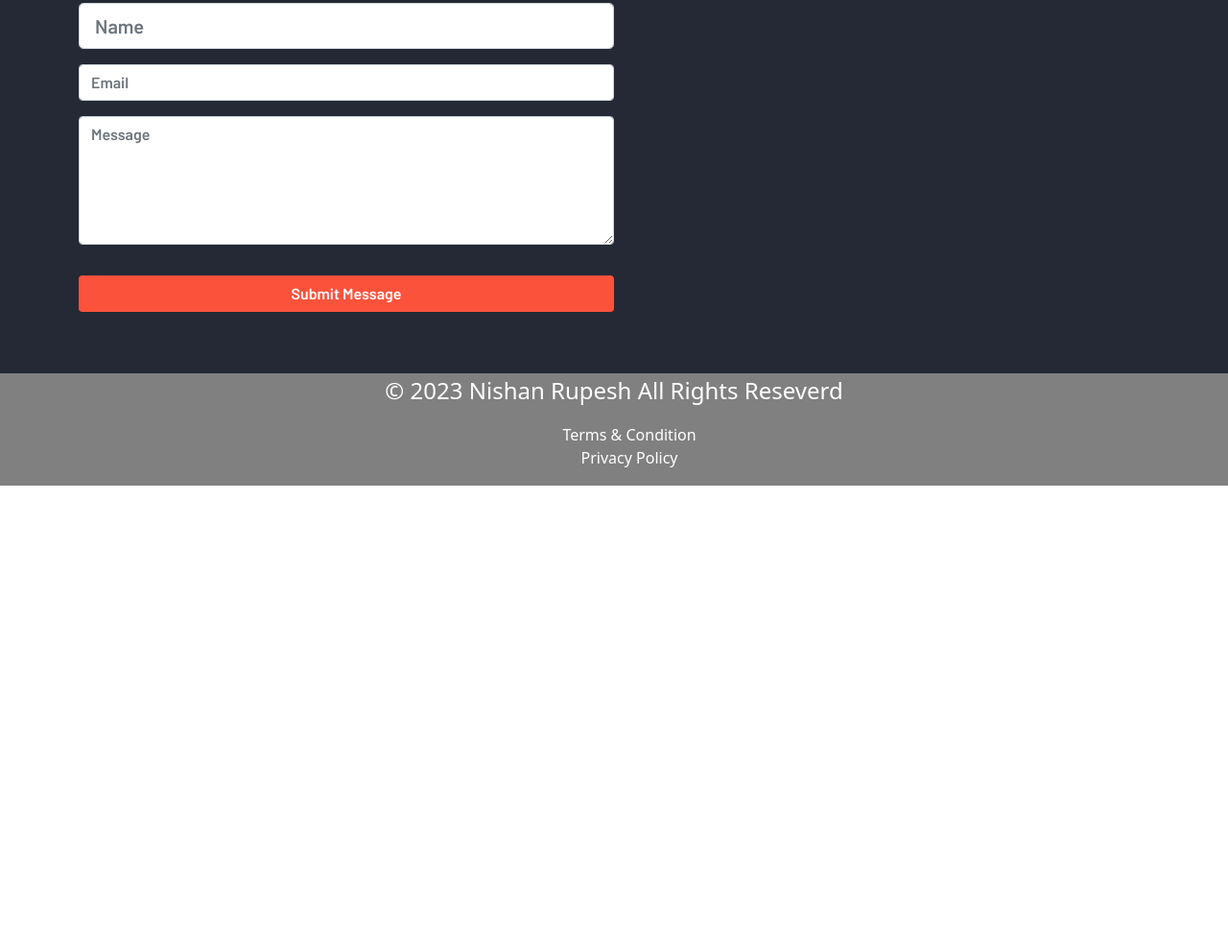
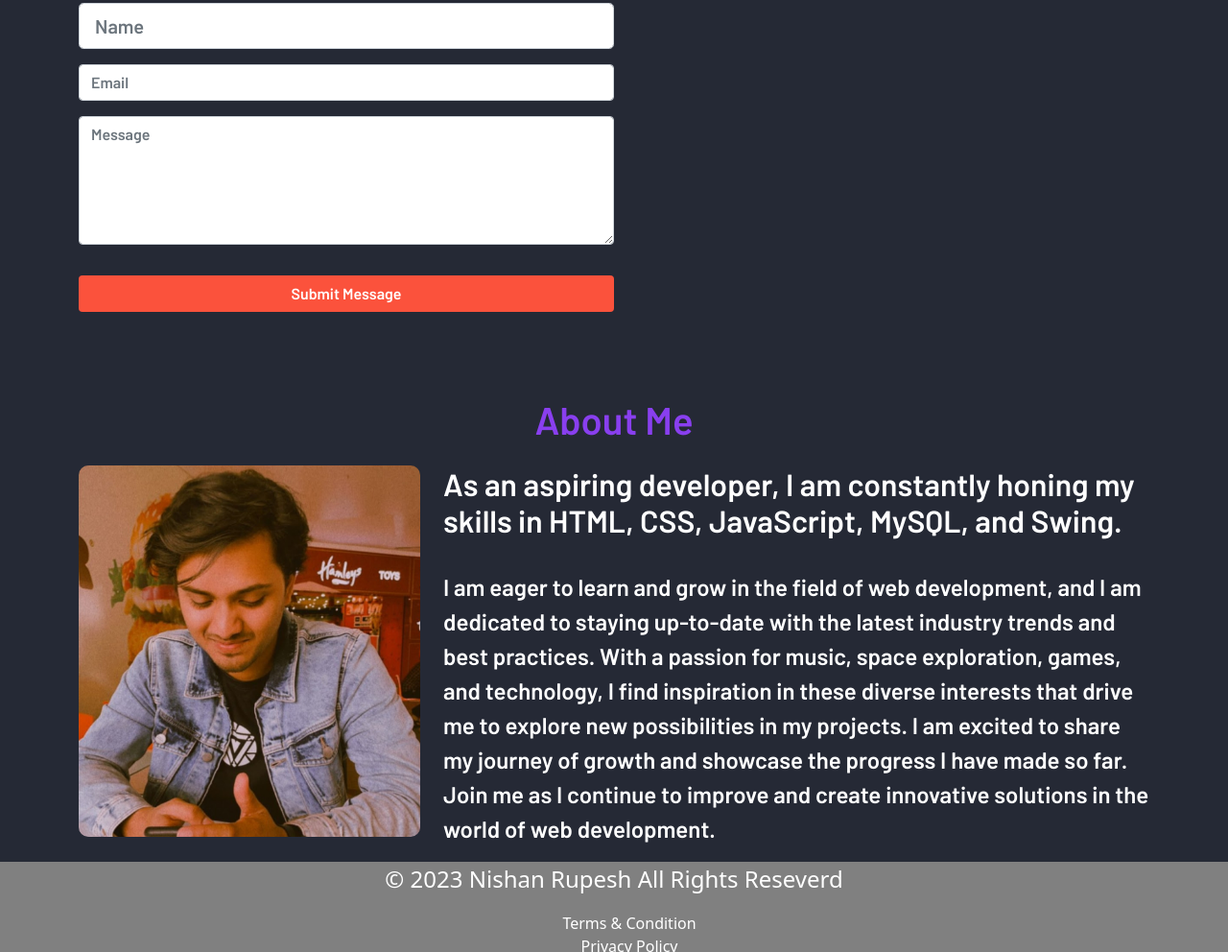
Before and after one commit to NishanRupesh/portfolio, a plain HTML site: page index.html in a window 1280 px wide. Shown: the part 1808-2800 px from the top of the page at 96% size. Before the commit the page ends 2314 px from the top, so only its background shows below. Drawn offline with nearby package versions, Linux system fonts and the light colour scheme.

Commit message:
updated code

```diff
--- a/index.html
+++ b/index.html
@@ -41,6 +41,9 @@
                     <li class="nav-item">
                         <a class="nav-link" href="#contact">Contact</a>
                     </li>
+                    <li class="nav-item">
+                      <a class="nav-link" href="#test">test</a>
+                  </li>
                 </ul>
 
             </div>
@@ -172,6 +175,27 @@
 
         </div>
     </section>
+    <section id="test">
+      <div class="container pt-4">
+          <h1 class="text-center">About Me</h1>
+          <div class="row mt-4">
+              <div class="col-lg-4">
+                  <img src="images/propic.jpg" class= "imageAboutPage" alt="">
+              </div>
+
+              <div class="col-lg-8">
+                  <h2> As an aspiring developer, I am constantly honing my skills in HTML, CSS, JavaScript, MySQL, and Swing.
+                  </h2>
+                  <div class="row mt-3">
+                  </div>
+                  <div class="row mt-3">
+                      <p>
+                          I am eager to learn and grow in the field of web development, and I am dedicated to staying up-to-date with the latest industry trends and best practices. With a passion for music, space exploration, games, and technology, I find inspiration in these diverse interests that drive me to explore new possibilities in my projects. I am excited to share my journey of growth and showcase the progress I have made so far. Join me as I continue to improve and create innovative solutions in the world of web development.
+                      </p>
+                  </div>
+              </div>
+          </div>
+  </section>
     <!-- footer section-->
     <footer id="footer">
         <div class="container-fluid">
```
